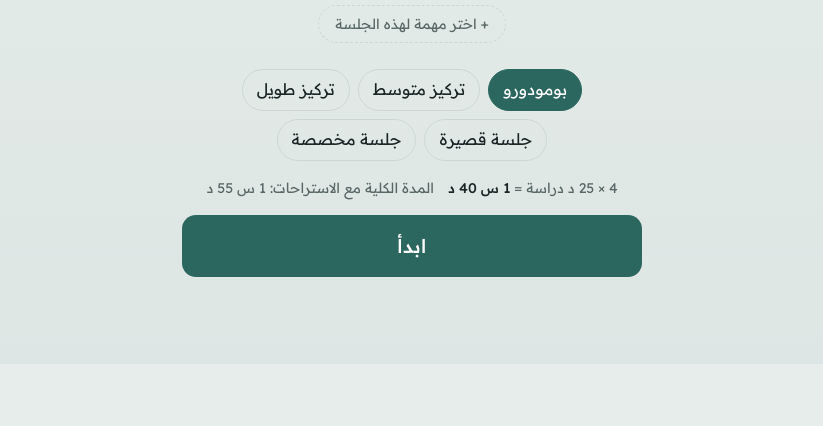
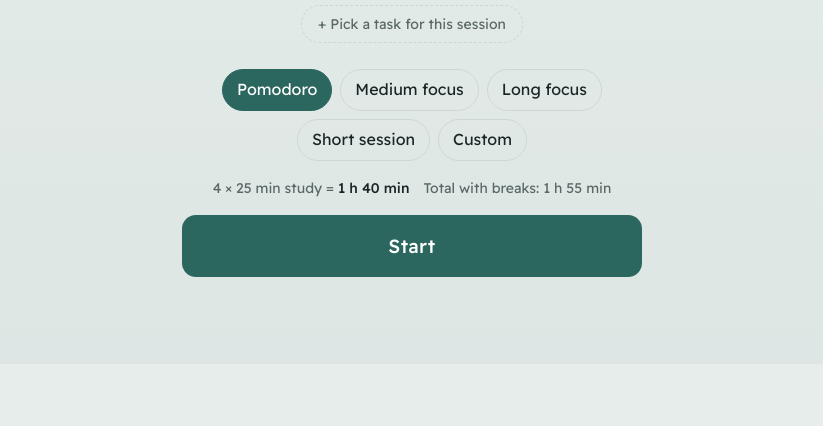
Before and after one commit to AomarByte/tarkizo, a plain HTML site: page index.html in a window 1280 px wide. Shown: the part 436-862 px from the top of the page, without its empty margins (228-1051 px from the left). Drawn offline with nearby package versions, Linux system fonts and the light colour scheme; a web font is replaced by a local one.

Commit message:
Use the browser language as the default language
A saved choice still wins. Otherwise the first supported language from
navigator.languages is used (ar, de, en, ku/kmr), falling back to English.

```diff
--- a/index.html
+++ b/index.html
@@ -1204,7 +1204,14 @@
 const KEY = 'tarkizo.v1.';
 function load(k, d){ try { const v = localStorage.getItem(KEY+k); return v ? JSON.parse(v) : d; } catch(e){ return d; } }
 function save(k, v){ try { if (v === null) localStorage.removeItem(KEY+k); else localStorage.setItem(KEY+k, JSON.stringify(v)); } catch(e){} }
-lang = (() => { const l = load('lang', null); return T[l] ? l : 'ar'; })();
+// Language: a saved choice wins; otherwise the first supported browser language; otherwise English.
+function browserLang(){
+  const map = { ar:'ar', de:'de', en:'en', ku:'ku', kmr:'ku' };
+  const list = (navigator.languages && navigator.languages.length) ? navigator.languages : [navigator.language || ''];
+  for (const l of list) { const c = map[String(l).toLowerCase().split('-')[0]]; if (c && T[c]) return c; }
+  return 'en';
+}
+lang = (() => { const l = load('lang', null); return T[l] ? l : browserLang(); })();
 
 /* ---------- Config ---------- */
 const PRESETS = [
```
